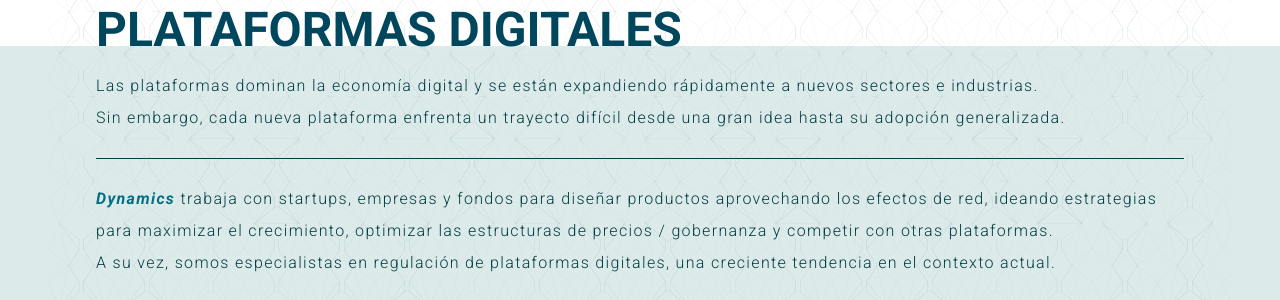
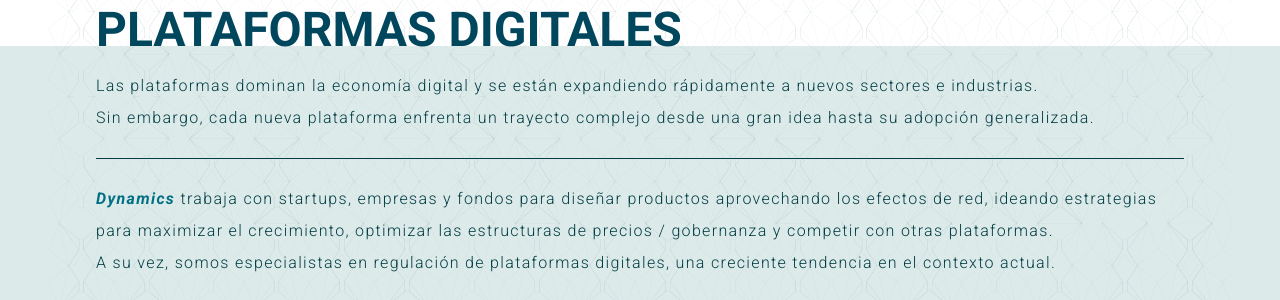
Before and after one commit to lifrancucci-portfolio/dynamics, a Jekyll site: the page built from digital.html, in a window 1280 px wide and 900 px high. Shown: the part 249-549 px from the top of the window. Built offline with Jekyll 4.4.1, drawn with Linux system fonts in a browser that asks for light colours; nearby versions of some CDN libraries.

Commit message:
Minor corrections to texts

```diff
--- a/_includes/head.html
+++ b/_includes/head.html
@@ -2,7 +2,7 @@
   <meta charset="UTF-8">
   <meta http-equiv="X-UA-Compatible" content="IE=edge">
   <meta name="viewport" content="width=device-width, initial-scale=1.0">
-  <title>D ⅄ N ▽ M I C S</title>
+  <title>D⅄N▽MICS</title>
   <link rel="icon" type="image/x-icon" href="./favicon.png">
 
   <!-- GOOGLE FONTS -->
--- a/digital.html
+++ b/digital.html
@@ -27,7 +27,7 @@
       <p>
         Las plataformas dominan la economía digital y se están expandiendo rápidamente a nuevos sectores e industrias.
         <br>
-        Sin embargo, cada nueva plataforma enfrenta un trayecto difícil desde una gran idea hasta su adopción generalizada.
+        Sin embargo, cada nueva plataforma enfrenta un trayecto complejo desde una gran idea hasta su adopción generalizada.
       </p>
 
       <div class="p-divider"></div>
--- a/sustainable.html
+++ b/sustainable.html
@@ -47,7 +47,7 @@
   <div id="agroindustries" class="body-container clr_scheme_2">
     <section class="body-text section-sustainable bg_sustainable_2">
       <p>
-        Los sistemas alimentarios están siendo objetados por su impacto ambiental, sin embargo, en un mundo donde aumenta la población y los ingresos de sus habitantes, la seguridad alimentaria resulta vital para la continua prosperidad de todos.
+        Los sistemas alimentarios están siendo objetados por su impacto ambiental. Sin embargo, en un mundo donde aumenta la población y los ingresos de sus habitantes, estos sistemas enfrentan un doble desafío: reducir su impacto ambiental y asegurar la seguridad alimentaria de todos.
       </p>
 
       <div class="p-divider"></div>
```
